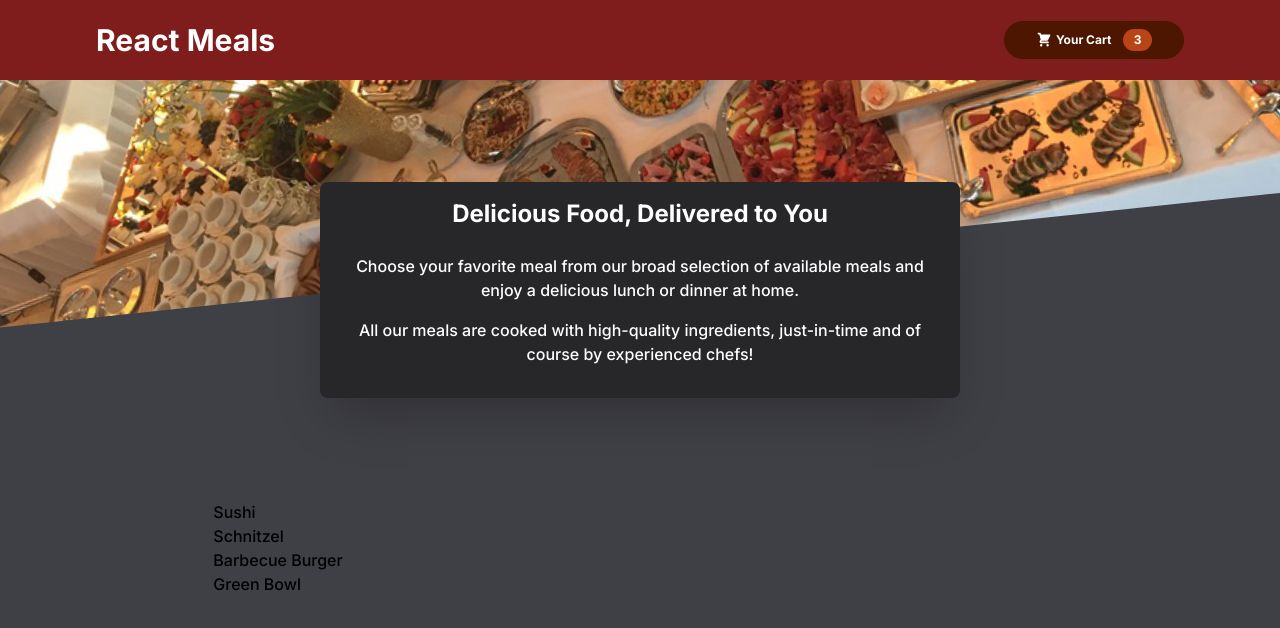
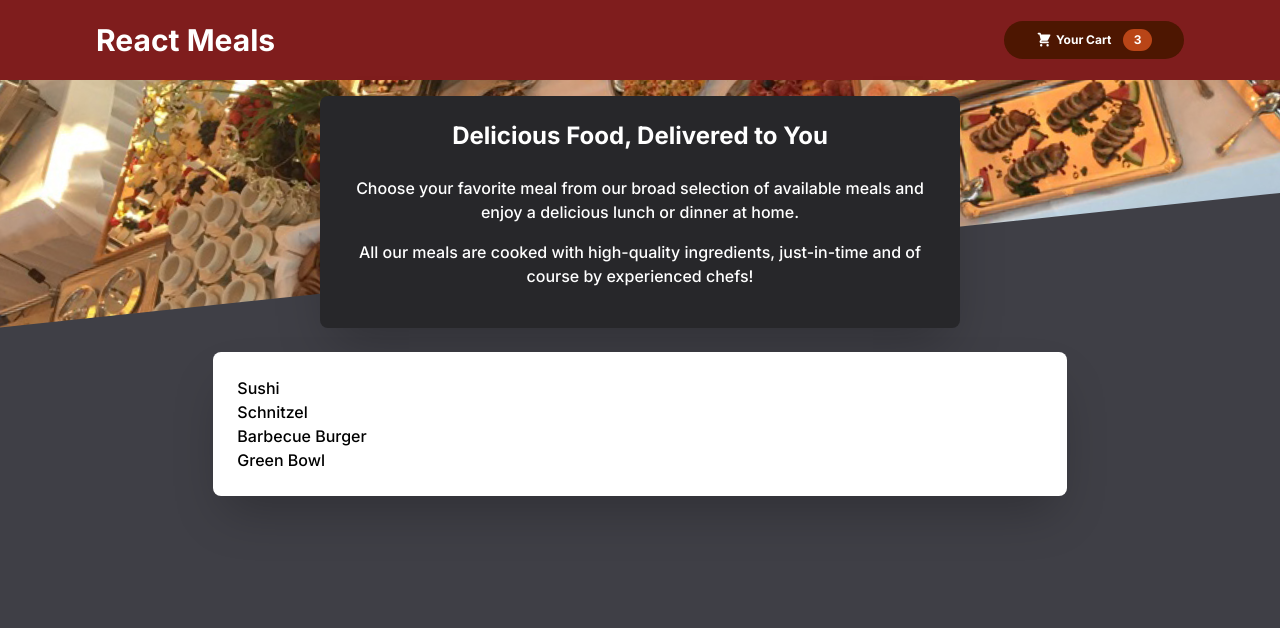
Before and after one commit to WiFo26/order-food-app, a React (Vite) app: page / in a window 1280 px wide. Shown: the top 628 px of the page. Built offline with nearby package versions, Linux system fonts and the light colour scheme.

Commit message:
add card component

```diff
--- a/src/components/Layout/index.jsx
+++ b/src/components/Layout/index.jsx
@@ -5,7 +5,7 @@ export const Layout = () => {
   return (
     <div className=' h-screen bg-zinc-700'>
       <Header />
-      <main className='absolute inset-x-0 top-20 bottom-0 grid place-items-center'>
+      <main className='absolute top-20 grid w-full place-items-center gap-6'>
         <MealSummary />
         <AvailableMeals />
       </main>
--- a/src/components/Meal/AvailableMeals.jsx
+++ b/src/components/Meal/AvailableMeals.jsx
@@ -1,3 +1,5 @@
+import { Card } from '../UI/Card'
+
 const DUMMY_MEALS = [
   {
     id: 'm1',
@@ -28,6 +30,7 @@ const DUMMY_MEALS = [
 export const AvailableMeals = () => {
   return (
     <section className='h-full w-2/3'>
+      <Card bgColor='bg-white'>
         <ul>
           {DUMMY_MEALS.map(meal => {
             return (
@@ -37,6 +40,7 @@ export const AvailableMeals = () => {
             )
           })}
         </ul>
+      </Card>
     </section>
   )
 }
--- a/src/components/Meal/MealSummary.jsx
+++ b/src/components/Meal/MealSummary.jsx
@@ -1,9 +1,13 @@
+import { Card } from '../UI/Card'
+
 export const MealSummary = () => {
   return (
-    <section className='w-1/2 rounded-lg bg-zinc-800 p-4 text-center text-white shadow-2xl'>
-      <h2 className='mb-6 text-2xl font-semibold '>Delicious Food, Delivered to You</h2>
-      <p className='mb-4'>Choose your favorite meal from our broad selection of available meals and enjoy a delicious lunch or dinner at home.</p>
-      <p className='mb-4'>All our meals are cooked with high-quality ingredients, just-in-time and of course by experienced chefs!</p>
+    <section className='mt-4 w-1/2 text-center'>
+      <Card bgColor='bg-zinc-800' textColor='text-white'>
+        <h2 className='mb-6 text-2xl font-semibold '>Delicious Food, Delivered to You</h2>
+        <p className='mb-4'>Choose your favorite meal from our broad selection of available meals and enjoy a delicious lunch or dinner at home.</p>
+        <p className='mb-4'>All our meals are cooked with high-quality ingredients, just-in-time and of course by experienced chefs!</p>
+      </Card>
     </section>
   )
 }
--- /dev/null
+++ b/src/components/UI/Card.jsx
@@ -0,0 +1,7 @@
+export const Card = ({ children, bgColor, textColor }) => {
+  return (
+    <div className={`w-full rounded-lg p-6 ${bgColor} ${textColor} shadow-2xl`}>
+      {children}
+    </div>
+  )
+}
```
Lines whose indentation alone changed are shown as unchanged.
